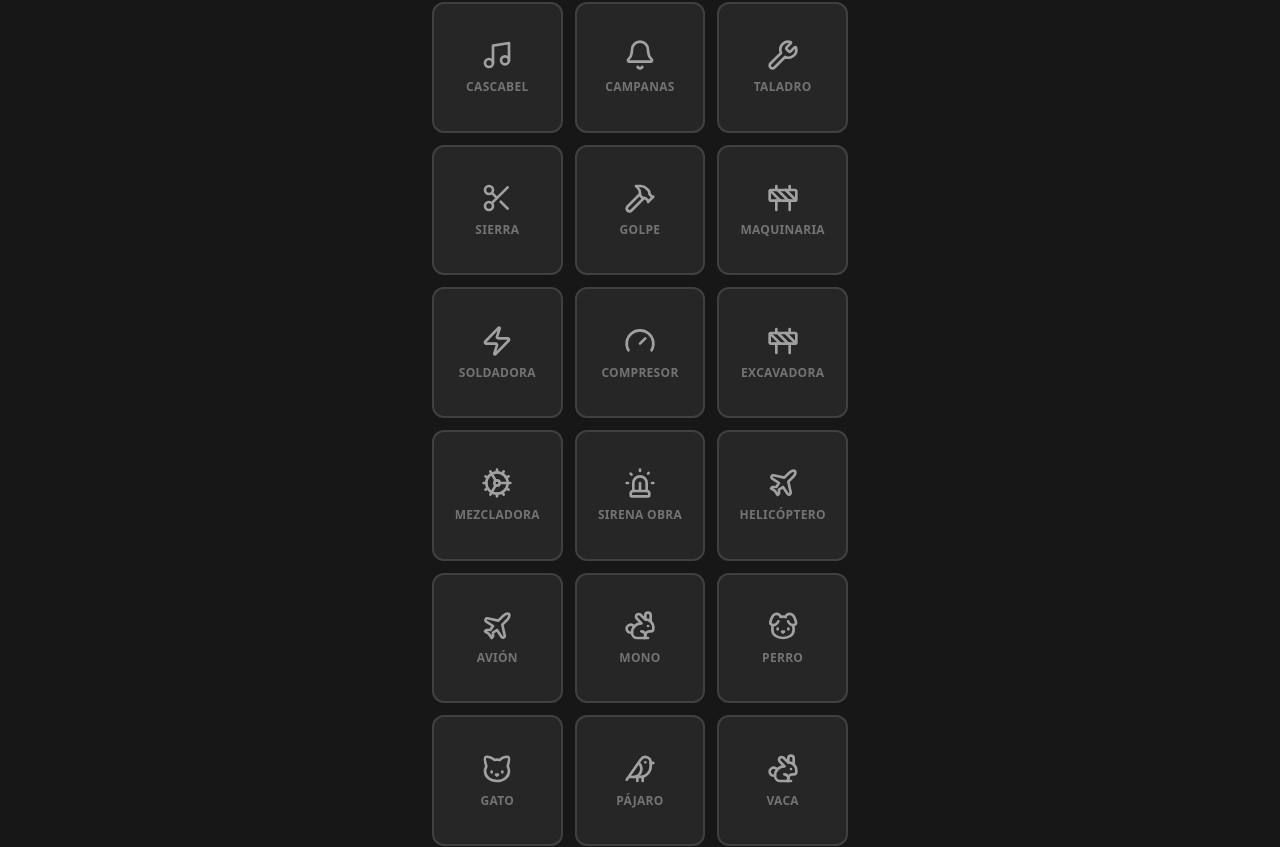
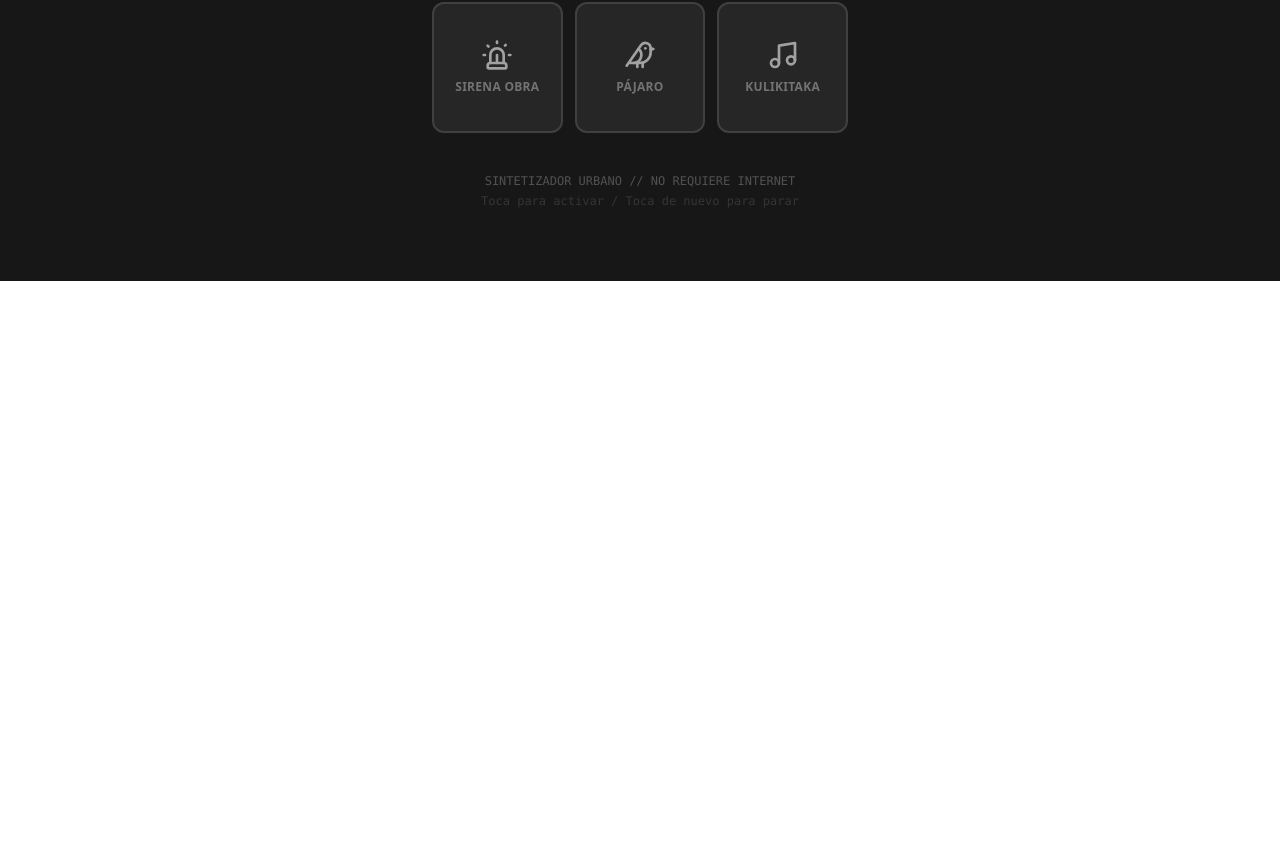
Before and after one commit to webplotcentersj-hash/navidades, a React (Vite) app: page / in a window 1280 px wide. Shown: the part 651-1498 px from the top of the page. After the commit the page ends 932 px from the top, so only its background shows below. Built offline with nearby package versions, Linux system fonts and the light colour scheme.

Commit message:
Eliminar sonidos: vaca, gato, perro, mono, aviÃ³n, helicÃ³ptero, mezcladora, excavadora, compresor, soldadora, maquinaria, golpe, sierra, taladro, cascabel, estÃ¡tica

```diff
--- a/src/PlotSoundApp.jsx
+++ b/src/PlotSoundApp.jsx
@@ -1179,26 +1179,10 @@ export default function PlotSoundApp() {
     { id: 'backup', label: 'Retroceso', icon: Activity, color: 'text-emerald-500', bg: 'bg-emerald-500/20', border: 'border-emerald-500', fn: synthBackupBeep },
     { id: 'jackhammer', label: 'Martillo', icon: Hammer, color: 'text-stone-400', bg: 'bg-stone-500/20', border: 'border-stone-500', fn: synthJackhammer },
     { id: 'burglar', label: 'Robo', icon: Bell, color: 'text-red-400', bg: 'bg-red-400/20', border: 'border-red-400', fn: synthBurglar },
-    { id: 'static', label: 'Estática', icon: Radio, color: 'text-gray-400', bg: 'bg-gray-500/20', border: 'border-gray-400', fn: synthStatic },
     { id: 'laser', label: 'Láser', icon: Zap, color: 'text-purple-400', bg: 'bg-purple-500/20', border: 'border-purple-500', fn: synthLaser },
-    { id: 'jingle', label: 'Cascabel', icon: Music, color: 'text-green-400', bg: 'bg-green-500/20', border: 'border-green-500', fn: synthJingleBells },
     { id: 'bells', label: 'Campanas', icon: Bell, color: 'text-amber-400', bg: 'bg-amber-500/20', border: 'border-amber-500', fn: synthBells },
-    { id: 'drill', label: 'Taladro', icon: Wrench, color: 'text-blue-400', bg: 'bg-blue-600/20', border: 'border-blue-600', fn: synthDrill },
-    { id: 'saw', label: 'Sierra', icon: Scissors, color: 'text-red-500', bg: 'bg-red-600/20', border: 'border-red-600', fn: synthSaw },
-    { id: 'hammer', label: 'Golpe', icon: Hammer, color: 'text-yellow-600', bg: 'bg-yellow-600/20', border: 'border-yellow-600', fn: synthHammerHit },
-    { id: 'machinery', label: 'Maquinaria', icon: Construction, color: 'text-orange-500', bg: 'bg-orange-700/20', border: 'border-orange-700', fn: synthHeavyMachinery },
-    { id: 'welder', label: 'Soldadora', icon: Zap, color: 'text-cyan-400', bg: 'bg-cyan-600/20', border: 'border-cyan-600', fn: synthWelder },
-    { id: 'compressor', label: 'Compresor', icon: Gauge, color: 'text-slate-400', bg: 'bg-slate-600/20', border: 'border-slate-600', fn: synthAirCompressor },
-    { id: 'excavator', label: 'Excavadora', icon: Construction, color: 'text-amber-600', bg: 'bg-amber-700/20', border: 'border-amber-700', fn: synthExcavator },
-    { id: 'mixer', label: 'Mezcladora', icon: Cog, color: 'text-gray-500', bg: 'bg-gray-600/20', border: 'border-gray-600', fn: synthConcreteMixer },
     { id: 'consiren', label: 'Sirena Obra', icon: Siren, color: 'text-orange-400', bg: 'bg-orange-600/20', border: 'border-orange-600', fn: synthConstructionSiren },
-    { id: 'helicopter', label: 'Helicóptero', icon: Plane, color: 'text-sky-400', bg: 'bg-sky-600/20', border: 'border-sky-600', fn: synthHelicopter },
-    { id: 'airplane', label: 'Avión', icon: Plane, color: 'text-blue-300', bg: 'bg-blue-500/20', border: 'border-blue-500', fn: synthAirplane },
-    { id: 'monkey', label: 'Mono', icon: Rabbit, color: 'text-amber-500', bg: 'bg-amber-700/20', border: 'border-amber-700', fn: synthMonkey },
-    { id: 'dog', label: 'Perro', icon: Dog, color: 'text-yellow-700', bg: 'bg-yellow-800/20', border: 'border-yellow-800', fn: synthDog },
-    { id: 'cat', label: 'Gato', icon: Cat, color: 'text-orange-400', bg: 'bg-orange-600/20', border: 'border-orange-600', fn: synthCat },
     { id: 'bird', label: 'Pájaro', icon: Bird, color: 'text-green-300', bg: 'bg-green-500/20', border: 'border-green-500', fn: synthBird },
-    { id: 'cow', label: 'Vaca', icon: Rabbit, color: 'text-stone-300', bg: 'bg-stone-600/20', border: 'border-stone-600', fn: synthCow },
     { id: 'kulikitaka', label: 'Kulikitaka', icon: Music, color: 'text-pink-400', bg: 'bg-pink-600/20', border: 'border-pink-600', audioFile: '/kulikitaka.mp3' },
   ];
 
```
